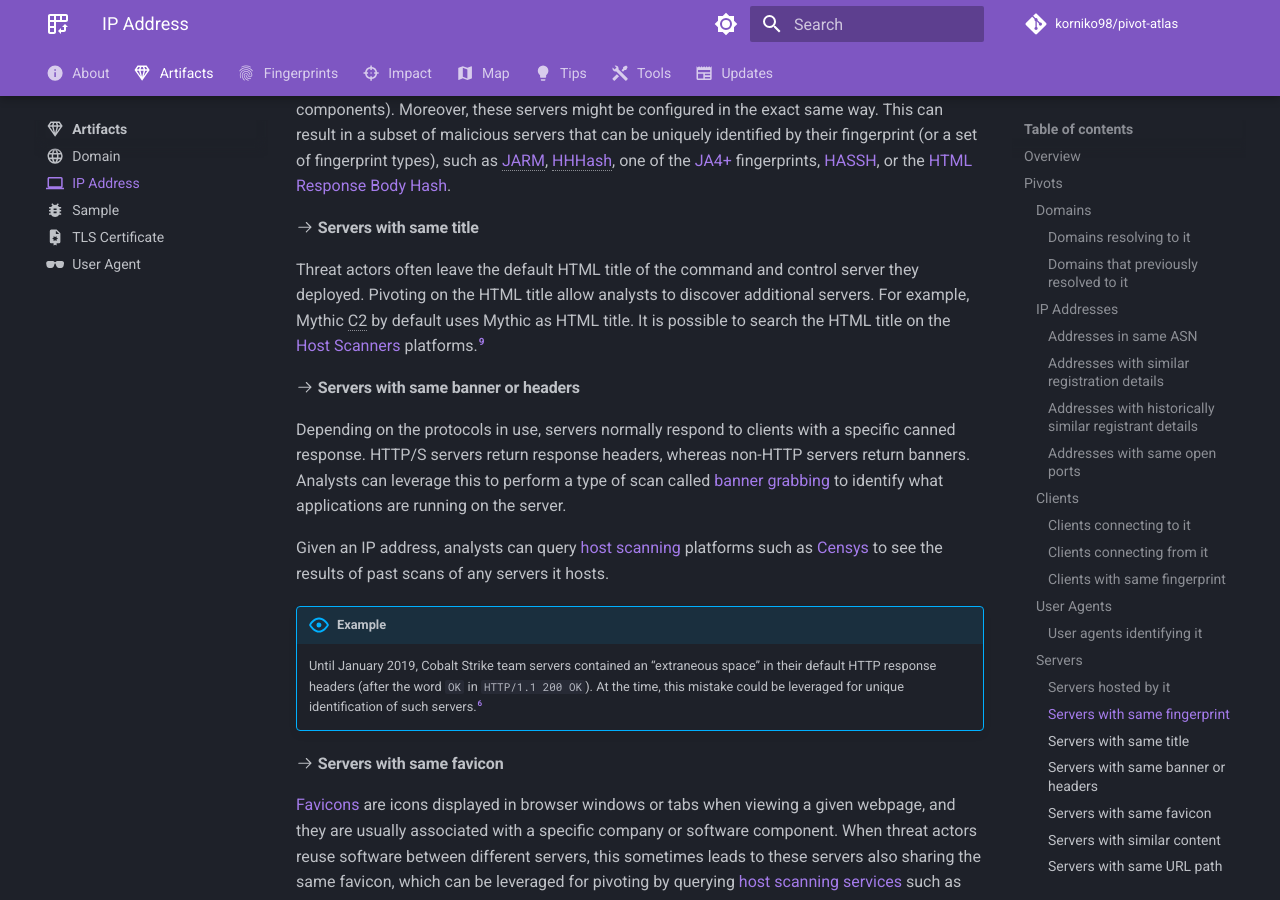
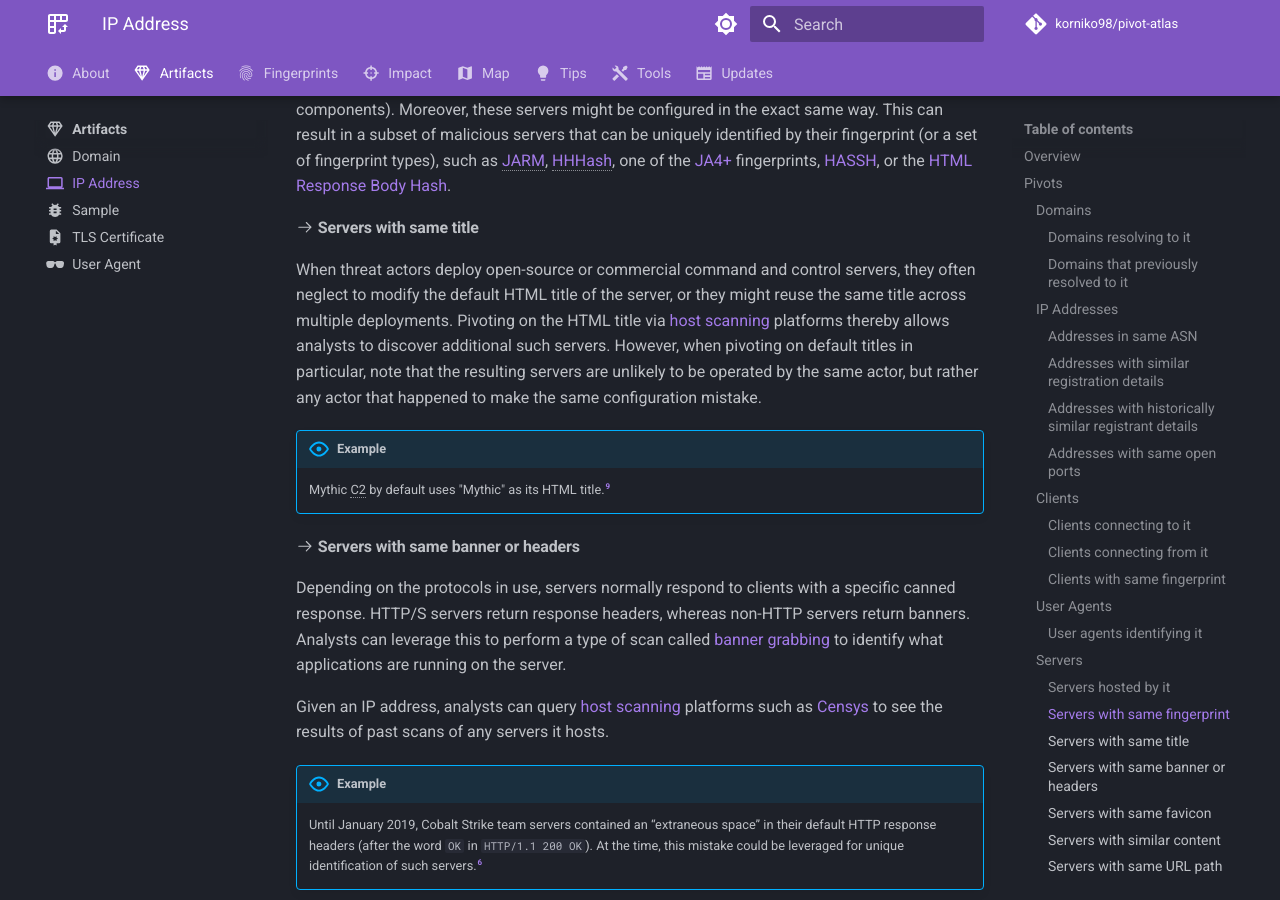
Before and after one commit to korniko98/pivot-atlas, an MkDocs documentation site: the page built from docs/artifacts/ip-address.md, in a window 1280 px wide and 900 px high, scrolled down 5437 px. Built offline with MkDocs 1.6.1 and Material for MkDocs 9.7.7, drawn with Linux system fonts in a browser that asks for light colours; comment, search, counter and statistics services are not loaded.

Commit message:
Update ip-address.md

```diff
--- a/docs/artifacts/ip-address.md
+++ b/docs/artifacts/ip-address.md
@@ -232,7 +232,11 @@
 
 ####:octicons-arrow-right-24: Servers with same title
 
-Threat actors often leave the default HTML title of the command and control server they deployed. Pivoting on the HTML title allow analysts to discover additional servers. For example, Mythic C2 by default uses Mythic as HTML title. It is possible to search the HTML title on the [Host Scanners](/tools/#host-scanners) platforms.[^9]
+When threat actors deploy open-source or commercial command and control servers, they often neglect to modify the default HTML title of the server, or they might reuse the same title across multiple deployments. Pivoting on the HTML title via [host scanning](/tools/#host-scanners) platforms thereby allows analysts to discover additional such servers. However, when pivoting on default titles in particular, note that the resulting servers are unlikely to be operated by the same actor, but rather any actor that happened to make the same configuration mistake.
+
+!!! abstract "Example"
+
+	Mythic C2 by default uses "Mythic" as its HTML title.[^9]
 
 ####:octicons-arrow-right-24: Servers with same banner or headers
 
```
